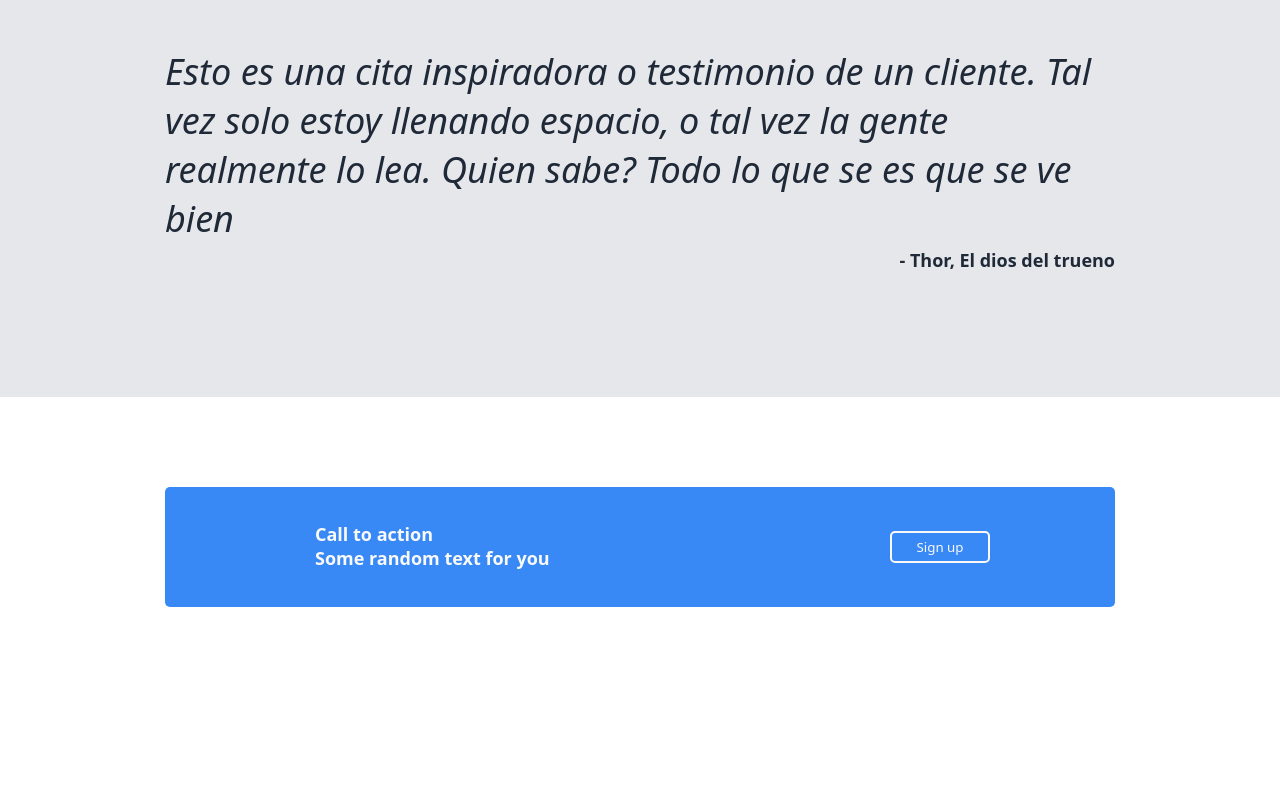
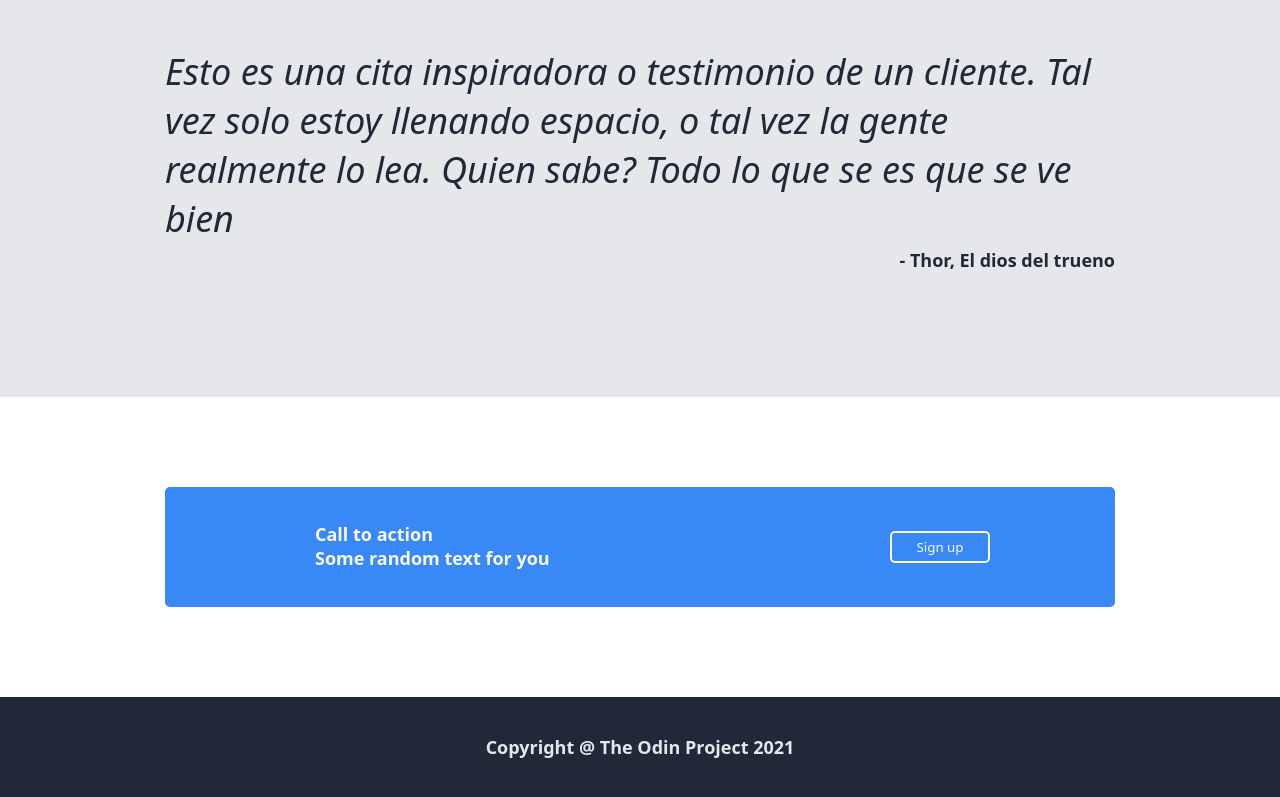
Before and after one commit to Starsus24/landing-page, a plain HTML site: page index.html in a window 1280 px wide. Shown: the part 903-1700 px from the top of the page. Before the commit the page ends 1600 px from the top, so only its background shows below. Drawn offline with Linux system fonts and the light colour scheme.

Commit message:
Pagina lista

```diff
--- a/index.html
+++ b/index.html
@@ -69,5 +69,8 @@
             <button>Sign up</button>
         </div>
     </div>
+    <div class="copy">
+        <p>Copyright @ The Odin Project 2021</p>
+    </div>
 </body>
 </html>
--- a/style.css
+++ b/style.css
@@ -1,5 +1,4 @@
 * {
-
     font-family: system-ui, -apple-system, BlinkMacSystemFont, 'Segoe UI', Roboto, Oxygen, Ubuntu, Cantarell, 'Open Sans', 'Helvetica Neue', sans-serif;
 }
 
@@ -228,3 +227,16 @@ button {
     height: 100%;
     color: #F9FAF8;
 }
+
+.copy {
+    display: flex;
+    width: 100%;
+    height: 100px;
+    background-color: #1F2937;
+    align-items: center;
+}
+
+.copy p {
+    margin: 0 auto;
+    width: auto;
+}
```
